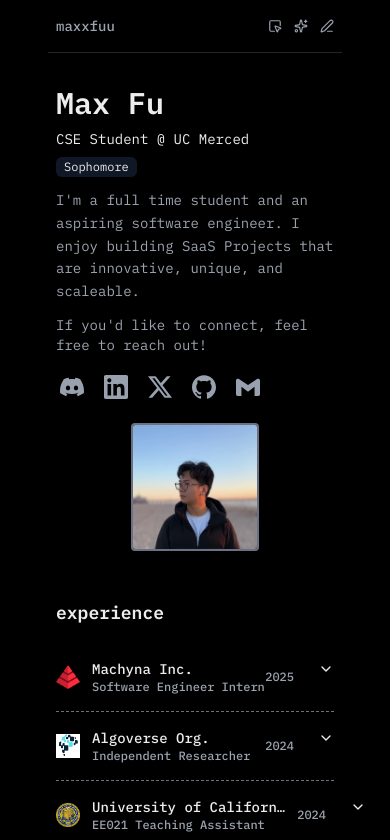
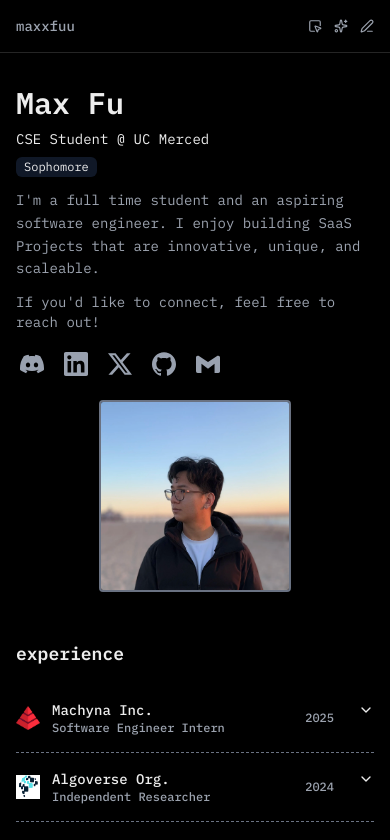
Before and after one commit to maxxfuu/dot-com, a Next.js app: page / in a window 390 px wide. Shown: the top 840 px of the page. Built offline with nearby package versions, Linux system fonts and the light colour scheme.

Commit message:
mobile compability

```diff
--- a/src/app/components/experience.tsx
+++ b/src/app/components/experience.tsx
@@ -54,7 +54,7 @@ const experiences = [
 
 export default function Experience() {
   return (
-    <div className="py-4 px-2 sm:px-4">
+    <div className="py-4 px-4 sm:px-4">
       <h2 className="text-lg sm:text-xl font-semibold mb-4 sm:mb-6">experience</h2>
 
       <Accordion type="multiple" className="w-full">
--- a/src/app/components/hero.tsx
+++ b/src/app/components/hero.tsx
@@ -62,7 +62,7 @@ export default function Hero() {
   return(
     <div className="flex flex-col md:flex-row justify-between items-center py-8 sm:py-12 md:py-16 gap-6 sm:gap-8">
       {/* left side */}
-      <div className="flex flex-col px-2 sm:px-4 max-w-full sm:max-w-md">
+      <div className="flex flex-col px-4 sm:px-4 max-w-full sm:max-w-md">
         <h1 className="text-3xl sm:text-4xl md:text-5xl font-semibold mb-2">Max Fu</h1>
         <h2 className="text-sm sm:text-base md:text-lg flex flex-col sm:inline-flex sm:flex-row sm:items-center mb-3 sm:mb-4">
           <span>CSE Student @ UC Merced</span>
@@ -89,7 +89,7 @@ export default function Hero() {
           height={400}
           priority={true}
           draggable={false}
-          className="w-32 h- sm:w-[250px] sm:h-[250px] object-cover rounded-sm border-2 sm:border-4 border-gray-500"/>
+          className="w-48 h-48 sm:w-[250px] sm:h-[250px] object-cover rounded-sm border-2 sm:border-4 border-gray-500"/>
       </div>
     </div>
   );
--- a/src/app/components/navbar.tsx
+++ b/src/app/components/navbar.tsx
@@ -4,12 +4,12 @@ export default function Navbar() {
   return (
     <div className="flex justify-between items-center py-4 border-b border-[#252525] text-[#9CA3AF] sticky top-0 bg-black z-50 min-h-[50px] sm:min-h-[60px]">
       {/* Left Nav */}
-      <div className="flex items-center px-2 sm:px-4">
+      <div className="flex items-center px-4 sm:px-4">
         <p className="text-sm sm:text-base font-medium">maxxfuu</p>
       </div>
 
       {/* Right Nav */}
-      <ul className="flex px-2 sm:px-4 space-x-3 sm:space-x-6">
+      <ul className="flex px-4 sm:px-4 space-x-3 sm:space-x-6">
         <li className="flex items-center text-xs sm:text-sm gap-1 sm:gap-2 cursor-pointer hover:text-white transition-colors">
           <SquareMousePointer size={14} className="sm:w-4 sm:h-4"/>
           <a href="#" className="hidden sm:inline">about</a>
--- a/src/app/components/projects.tsx
+++ b/src/app/components/projects.tsx
@@ -34,7 +34,7 @@ export default function Projects() {
   ]
 
   return (
-    <div className="pt-4 pb-8 px-2 sm:px-4">
+    <div className="pt-4 pb-8 px-4 sm:px-4">
       {/* Header section with responsive design */}
       <div className="flex flex-col sm:flex-row sm:justify-between sm:items-center mb-4 sm:mb-6 space-y-2 sm:space-y-0">
         <h2 className="text-lg sm:text-xl font-semibold">projects</h2>
--- a/src/app/page.tsx
+++ b/src/app/page.tsx
@@ -5,7 +5,7 @@ import Projects from "./components/projects"
 
 export default function Home() {
   return (
-    <div className="max-w-4xl px-12 mx-auto">
+    <div className="w-full sm:max-w-4xl sm:mx-auto md:px-12">
       <Navbar/>
       <Hero/>
       <Experience/>
```
